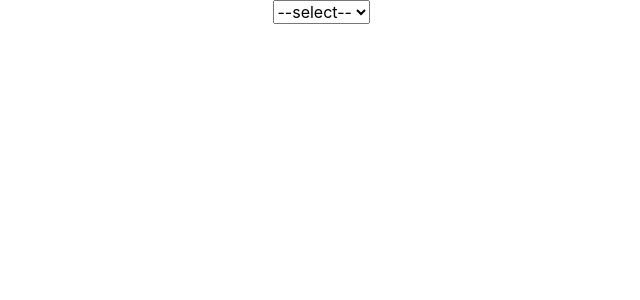
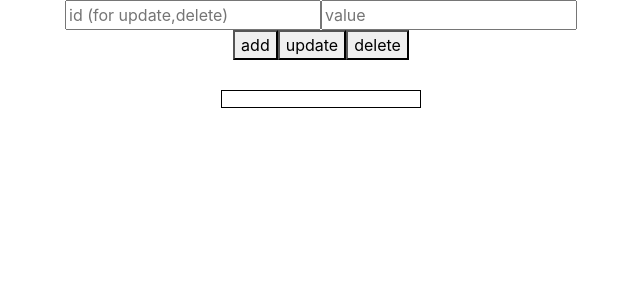
Before and after one commit to flipflop1010/react-test, a React (Create React App) app: page / in a window 1280 px wide. Shown: the top 300 px of the page, without its empty margins (319-959 px from the left). Built offline with nearby package versions, Linux system fonts and the light colour scheme.

Commit message:
useffect with redux update value 24may22

```diff
--- a/src/App.js
+++ b/src/App.js
@@ -4,6 +4,7 @@ import Child from './components/child_parent/Child';
 import Parent from './components/child_parent/Parent';
 import DropdownChecked from './components/Dropdown/DropdownChecked';
 import DropdownDataFlow from './components/Dropdown/DropdownDataFlow';
+import CrudWithUseEffect from './components/useEffect_with_reducer/CrudWithUseEffect';
 
 function App() {
 
@@ -20,7 +21,8 @@ function App() {
       </Parent> */}
 
       {/* <DropdownDataFlow/> */}
-      <DropdownChecked/>
+      {/* <DropdownChecked/> */}
+      <CrudWithUseEffect/>
     </div>
   );
 }
--- /dev/null
+++ b/src/components/useEffect_with_reducer/CrudWithUseEffect.jsx
@@ -0,0 +1,61 @@
+import { data } from 'jquery'
+import React from 'react'
+import { useDispatch, useSelector } from 'react-redux'
+import NumberAction from '../../redux/number_object/NumberAction'
+
+const CrudWithUseEffect = () => {
+
+    const state_number = useSelector(state => state.state_number)
+    const dispatch=useDispatch()
+    const inpRef = React.useRef()
+    const inpRef2 = React.useRef()
+
+    console.log(state_number);
+
+    const onAdd = (event) => {
+
+
+        dispatch(NumberAction.add(inpRef2.current.value))
+        inpRef.current.value = ''
+        inpRef2.current.value = ''
+    }
+    const onUpdate = (event) => {
+
+        dispatch(NumberAction.update(inpRef.current.value,inpRef2.current.value))
+        inpRef.current.value = ''
+        inpRef2.current.value = ''
+    }
+    const onDelete = (event) => {
+        dispatch(NumberAction.update(inpRef.current.value))
+        inpRef.current.value = ''
+        inpRef2.current.value = ''
+     }
+
+    return (
+        <div>
+
+            <div>
+                <input ref={inpRef} type="text" placeholder="id (for update,delete)" />
+                <input ref={inpRef2} type="text" placeholder="value" />
+            </div>
+            <div>
+
+                <button onClick={onAdd}>add</button>
+                <button onClick={onUpdate}>update</button>
+                <button onClick={onDelete}>delete</button>
+            </div>
+
+            <div style={{ margin: "auto", marginTop: "30px", border: "1px solid black", width: "200px" }}>
+                <ul>
+
+                    {state_number.number.map((n,index) => (
+                        <li>{JSON.stringify(n)}</li>
+                ))}
+                </ul>
+            </div>
+
+        </div>
+    )
+}
+
+export default CrudWithUseEffect
--- a/src/index.js
+++ b/src/index.js
@@ -3,11 +3,16 @@ import ReactDOM from 'react-dom/client';
 import './index.css';
 import App from './App';
 import reportWebVitals from './reportWebVitals';
+import { Provider } from 'react-redux';
+import store from './redux';
 
 const root = ReactDOM.createRoot(document.getElementById('root'));
 root.render(
   <React.StrictMode>
+    <Provider store={store}>
     <App />
+
+    </Provider>
   </React.StrictMode>
 );
 
--- /dev/null
+++ b/src/redux/index.js
@@ -0,0 +1,12 @@
+import {combineReducers,createStore} from 'redux'
+import NumberReducer from './number_object/NumberReducer'
+
+
+
+const rootReducer=combineReducers({
+    'state_number':NumberReducer
+})
+
+const store=createStore(rootReducer,window.__REDUX_DEVTOOLS_EXTENSION__ && window.__REDUX_DEVTOOLS_EXTENSION__())
+
+export default store
--- /dev/null
+++ b/src/redux/number_object/NumberAction.js
@@ -0,0 +1,31 @@
+import NumberConst from "./NumberConst"
+
+
+const NumberAction={
+    list:()=>{
+        return{
+            type:NumberConst.LIST,
+
+        }
+    },
+    add:(data)=>{
+        return{
+            type:NumberConst.ADD,
+            payload:data
+        }
+    },
+    update:(id,data)=>{
+        return{
+            type:NumberConst.UPDATE,
+            payload:{id,data}
+        }
+    },
+    delete:(id)=>{
+        return{
+            type:NumberConst.DELETE,
+            payload:id
+        }
+    },
+}
+
+export default NumberAction
--- /dev/null
+++ b/src/redux/number_object/NumberConst.js
@@ -0,0 +1,10 @@
+
+const NumberConst={
+    LIST:"LIST",
+    ADD:"ADD",
+    UPDATE:"UPDATE",
+    DELETE:"DELETE",
+
+}
+
+    export default NumberConst
--- /dev/null
+++ b/src/redux/number_object/NumberReducer.js
@@ -0,0 +1,40 @@
+import NumberConst from "./NumberConst";
+
+
+const initial_state={
+    number:[]
+}
+
+
+const NumberReducer=(state=initial_state,{type,payload})=>{
+    switch (type) {
+        case NumberConst.LIST:
+            return state
+        case NumberConst.ADD:
+            return {...state,number:[...state.number,{id:(state.number.length+1),data:payload}]}
+        case NumberConst.UPDATE:
+            state.number=state.number.map(n=>{
+                if(n.id==payload.id){
+                    return {id:n.id,data:payload.data}
+                }
+                return n
+            })
+            return state
+
+        case NumberConst.DELETE:
+            state.number=state.number.filter(n=>{
+                if(n.id!=payload){
+                    return true
+                }
+
+            })
+
+            return state
+
+
+        default:
+            return state
+    }
+}
+
+export default NumberReducer
```
